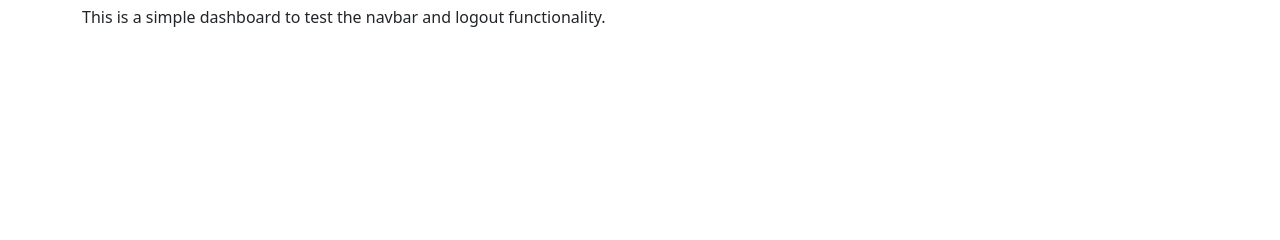
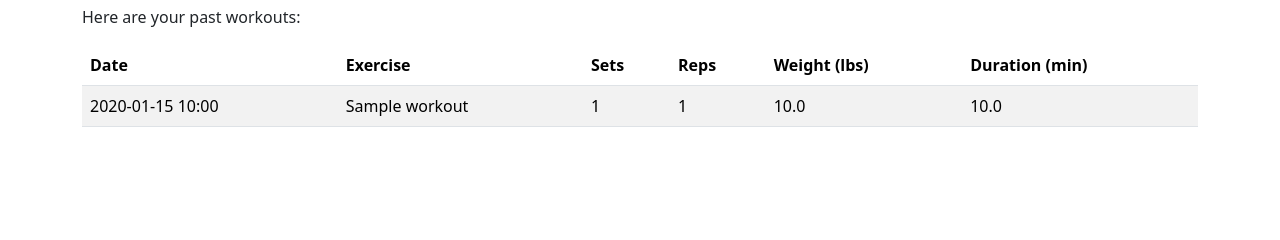
Before and after one commit to ShianLiChen/LT-Fitness-Application, a Flask app: template templates/dashboard.html in a window 1280 px wide. Shown: the part 155-395 px from the top of the page. Run offline with Flask 3, Linux system fonts and the light colour scheme; tables that the repository leaves empty hold one stand-in row (values such as "Sample post"); the template is opened without the code that fills it: values that come from a table or form of the project are taken from there, most other values are stand-ins (such as "Sample title", 1, 10 or a date in 2020).

Commit message:
Add dashboard info

```diff
--- a/templates/dashboard.html
+++ b/templates/dashboard.html
@@ -2,5 +2,34 @@
 
 {% block content %}
 <h1>Welcome, {{ current_user.username }}!</h1>
-<p>This is a simple dashboard to test the navbar and logout functionality.</p>
+<p>Here are your past workouts:</p>
+
+{% if workouts %}
+    <table class="table table-striped">
+        <thead>
+            <tr>
+                <th>Date</th>
+                <th>Exercise</th>
+                <th>Sets</th>
+                <th>Reps</th>
+                <th>Weight (lbs)</th>
+                <th>Duration (min)</th>
+            </tr>
+        </thead>
+        <tbody>
+            {% for workout in workouts %}
+            <tr>
+                <td>{{ workout.start_time.strftime("%Y-%m-%d %H:%M") }}</td>
+                <td>{{ workout.exercise_name }}</td>
+                <td>{{ workout.sets or "-" }}</td>
+                <td>{{ workout.reps or "-" }}</td>
+                <td>{{ workout.weight_lbs or "-" }}</td>
+                <td>{{ workout.duration_minutes or "-" }}</td>
+            </tr>
+            {% endfor %}
+        </tbody>
+    </table>
+{% else %}
+    <p>You don't have any workouts yet.</p>
+{% endif %}
 {% endblock %}
```
Also changed, not shown: src/routes/user_routes.py (+8 -9 lines).
